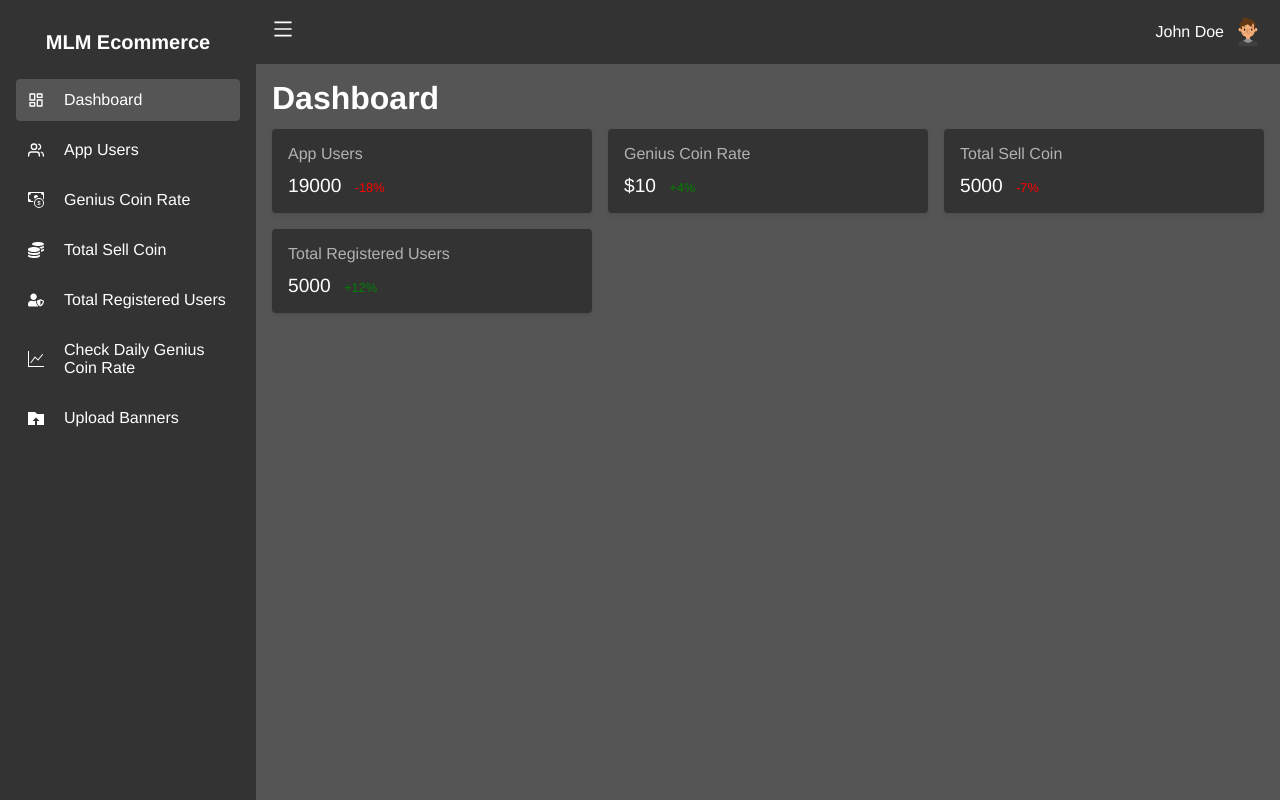
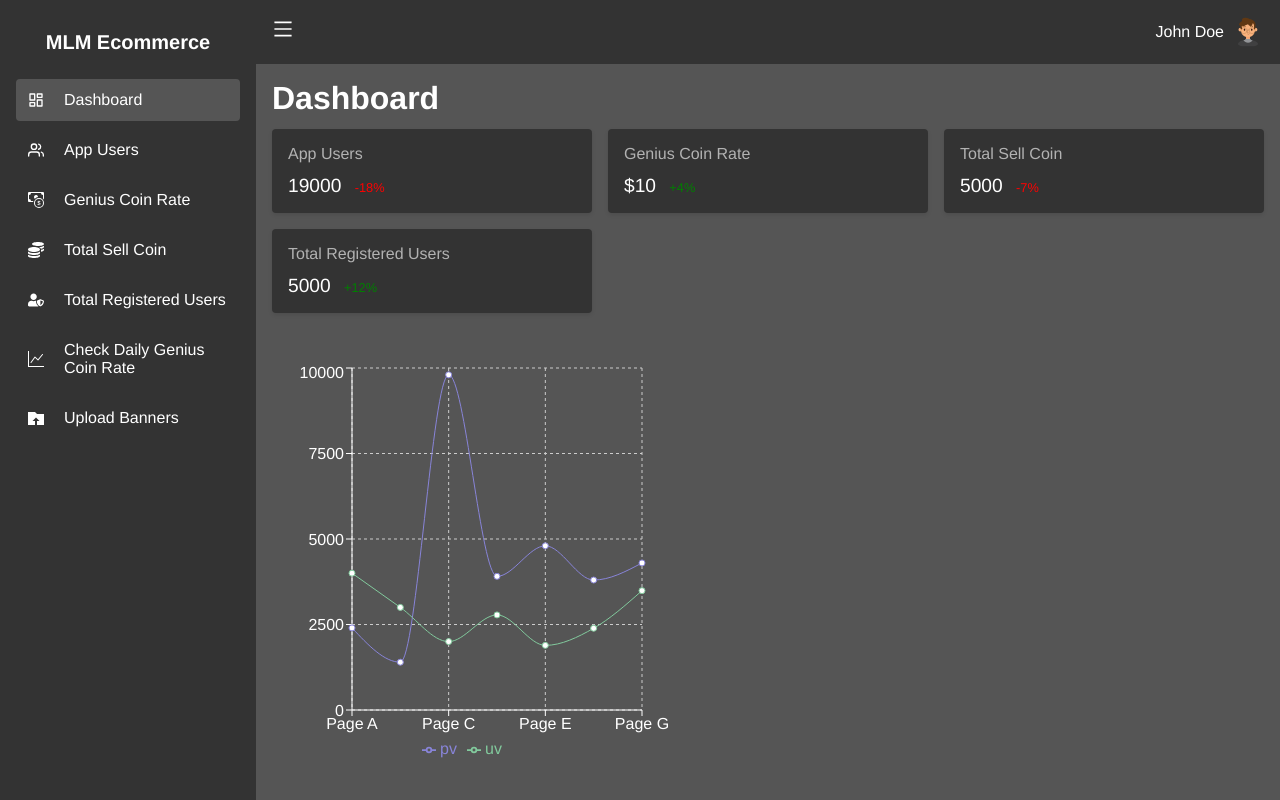
Before and after one commit to iamshiv007/MLM-ecommerce, a React (Create React App) app: page / in a window 1280 px wide. Built offline with nearby package versions, Linux system fonts and the light colour scheme; the HTML template or start-up script is replaced by a standard one.

Commit message:
simple line chart

```diff
--- a/package.json
+++ b/package.json
@@ -15,6 +15,7 @@
     "react-icons": "^4.10.1",
     "react-router-dom": "^6.0.0",
     "react-scripts": "5.0.1",
+    "recharts": "^2.7.2",
     "web-vitals": "^2.1.4"
   },
   "scripts": {
--- a/src/App.css
+++ b/src/App.css
@@ -11,3 +11,8 @@
 .layout > div:nth-child(2) {
   width: 80%;
 }
+
+.rightSide {
+  height: 100vh;
+  overflow-y: scroll;
+}
--- a/src/App.js
+++ b/src/App.js
@@ -19,7 +19,7 @@
           <div style={{ display: navDisplay }}>
             <NavigationMenu />
           </div>
-          <div style={{ width: pageWidth }}>
+          <div className='rightSide' style={{ width: pageWidth }}>
             <Header setNavDisplay={setNavDisplay} setPageWidth={setPageWidth} navDisplay={navDisplay} pageWidth={pageWidth} />
             <Routes>
               <Route exact path="/" element={<Dashboard />} />
--- /dev/null
+++ b/src/components/charts/SimpleLineChart.jsx
@@ -0,0 +1,98 @@
+import React from "react";
+import {
+  LineChart,
+  Line,
+  XAxis,
+  YAxis,
+  CartesianGrid,
+  Tooltip,
+  Legend,
+  ResponsiveContainer,
+} from "recharts";
+
+const data = [
+  {
+    name: "Page A",
+    uv: 4000,
+    pv: 2400,
+    amt: 2400,
+  },
+  {
+    name: "Page B",
+    uv: 3000,
+    pv: 1398,
+    amt: 2210,
+  },
+  {
+    name: "Page C",
+    uv: 2000,
+    pv: 9800,
+    amt: 2290,
+  },
+  {
+    name: "Page D",
+    uv: 2780,
+    pv: 3908,
+    amt: 2000,
+  },
+  {
+    name: "Page E",
+    uv: 1890,
+    pv: 4800,
+    amt: 2181,
+  },
+  {
+    name: "Page F",
+    uv: 2390,
+    pv: 3800,
+    amt: 2500,
+  },
+  {
+    name: "Page G",
+    uv: 3490,
+    pv: 4300,
+    amt: 2100,
+  },
+];
+
+const SimpleLineChart = () => {
+  return (
+    <>
+      <div
+        style={{
+          width: "400px",
+          height: "400px",
+        }}
+      >
+        <ResponsiveContainer width="100%" height="100%">
+          <LineChart
+            width={500}
+            height={300}
+            data={data}
+            margin={{
+              top: 5,
+              right: 30,
+              left: 20,
+              bottom: 5,
+            }}
+          >
+            <CartesianGrid strokeDasharray="3 3" />
+            <XAxis dataKey="name" stroke="white" />
+            <YAxis stroke="white" />
+            <Tooltip />
+            <Legend />
+            <Line
+              type="monotone"
+              dataKey="pv"
+              stroke="#8884d8"
+              activeDot={{ r: 8 }}
+            />
+            <Line type="monotone" dataKey="uv" stroke="#82ca9d" />
+          </LineChart>
+        </ResponsiveContainer>
+      </div>
+    </>
+  );
+};
+
+export default SimpleLineChart;
--- a/src/components/pages/Dashboard.jsx
+++ b/src/components/pages/Dashboard.jsx
@@ -1,8 +1,10 @@
-import React from "react";
+import React, { Fragment } from "react";
 import "../../styles/Dashboard.css";
+import SimpleLineChart from "../charts/SimpleLineChart";
 
 const Dashboard = () => {
   return (
+    <Fragment>
       <div className="dashboard">
         <h1 style={{ marginBottom: "12px", color: "white" }}>Dashboard</h1>
         <div className="summary">
@@ -31,7 +33,12 @@
             </p>
           </div>
         </div>
+
+        <div style={{ marginTop: "50px" }} className="">
+          <SimpleLineChart />
         </div>
+      </div>
+    </Fragment>
   );
 };
 
```
Also changed, not shown: 1 other file (tests, documents, lock files or other folders). Lines whose indentation alone changed are shown as unchanged.
